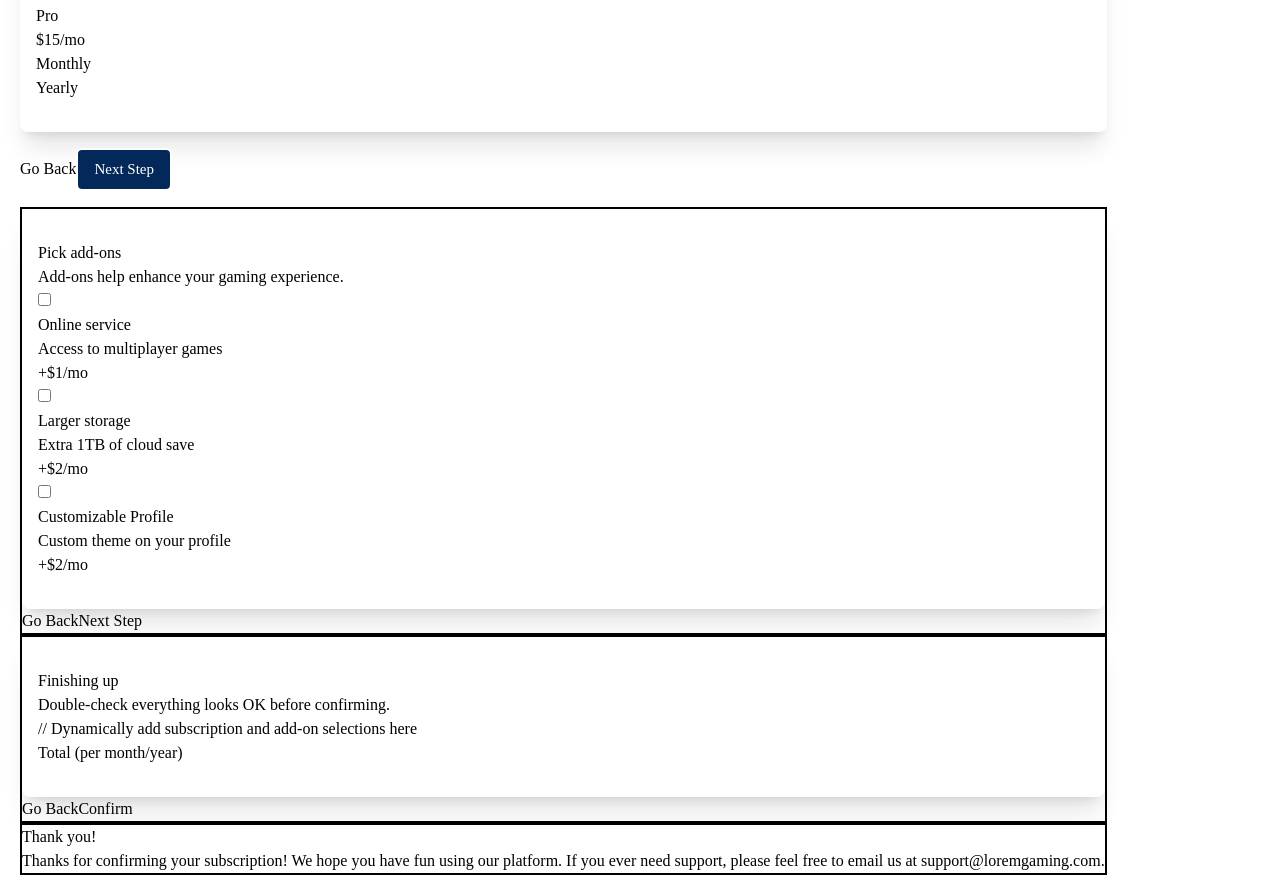
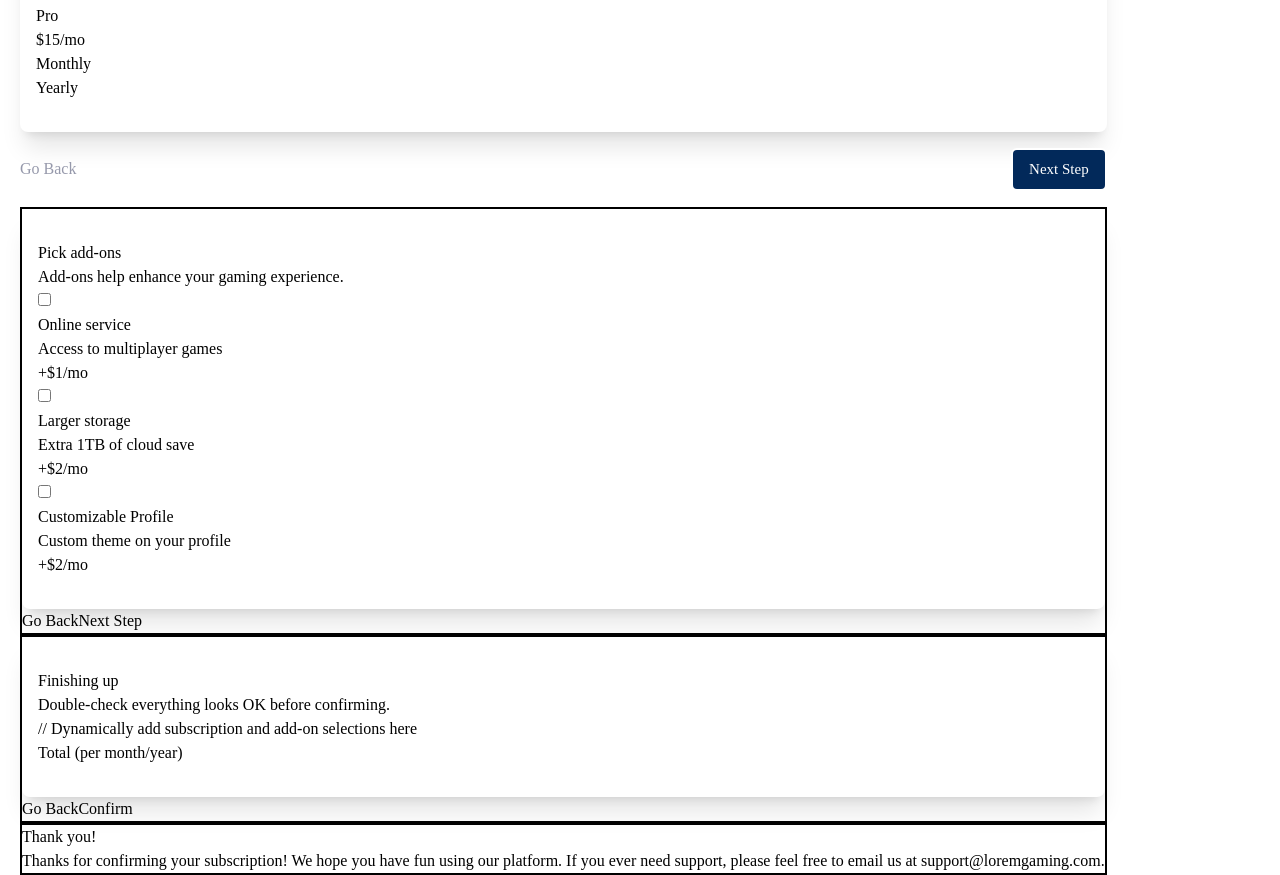
Before and after one commit to wx-it/multi-step-form, a React (Create React App) app: page / in a window 1280 px wide. Shown: the part 803-1678 px from the top of the page. Built offline with nearby package versions, Linux system fonts and the light colour scheme.

Commit message:
Update Step2.jsx

```diff
--- a/src/components/Step2.jsx
+++ b/src/components/Step2.jsx
@@ -31,8 +31,12 @@ const Step2 = () => {
 </div>
   </div>
 
-<div>
-    <button>Go Back</button>
+<div
+className='flex justify-between'
+>
+    <button
+      className="text-Cool-gray font-medium"
+    >Go Back</button>
     <button
        className='border-2 bg-Marine-blue text-White text-bold px-4 py-2 rounded-md my-4 font-normal text-ms'
     >Next Step</button>
```
